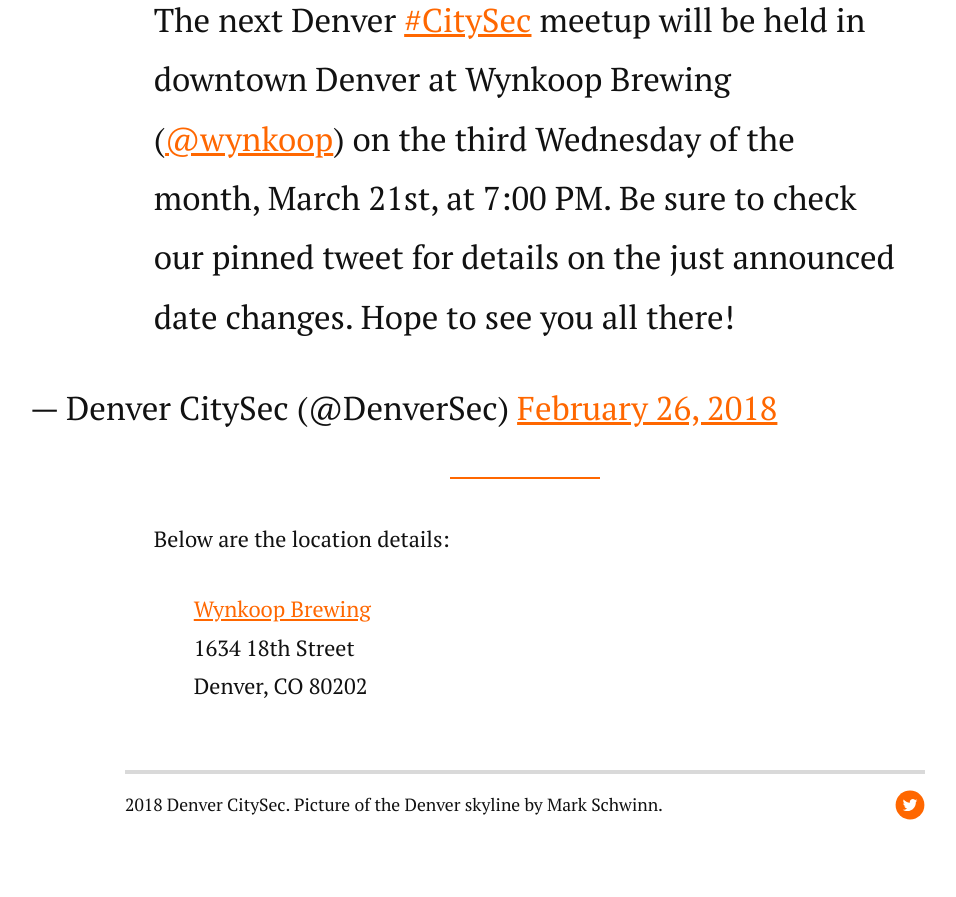
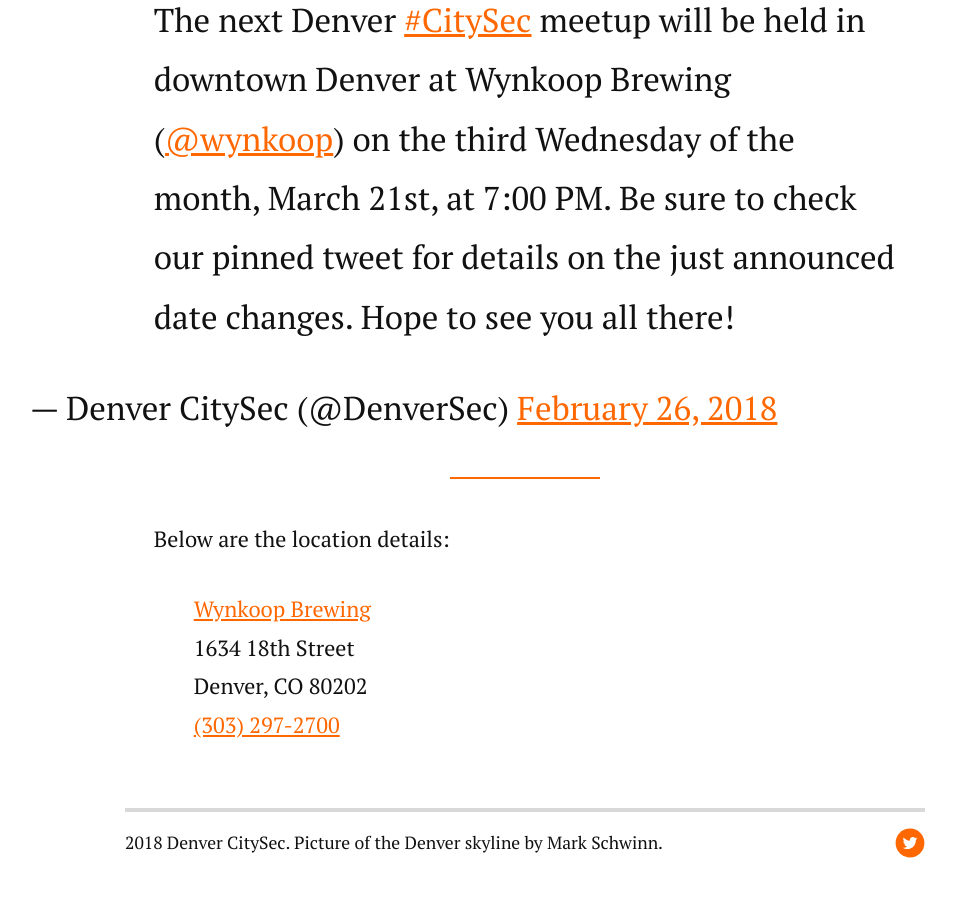
Before and after one commit to denversec/denversec.github.io, a Jekyll site: the page built from index.html, in a window 1280 px wide and 900 px high, scrolled down 1114 px. Shown: the top 897 px of the window, without its empty margins (115-1071 px from the left). Built offline with Jekyll 4.4.1, drawn with Linux system fonts in a browser that asks for light colours; nearby versions of some CDN libraries; comment, search, counter and statistics services are not loaded; before the commit the page ends 1976 px from its top, so only the background shows below that.

Commit message:
Add Wynkoop phone number

```diff
--- a/index.html
+++ b/index.html
@@ -19,7 +19,8 @@
   <p class="meetup-details">
     <a href="http://www.wynkoop.com/" target="_blank">Wynkoop Brewing</a><br/>
     1634 18th Street<br/>
-    Denver, CO 80202
+    Denver, CO 80202<br/>
+    <a href="tel:3032972700">(303) 297-2700</a>
   </p>
 
 </div>
```
